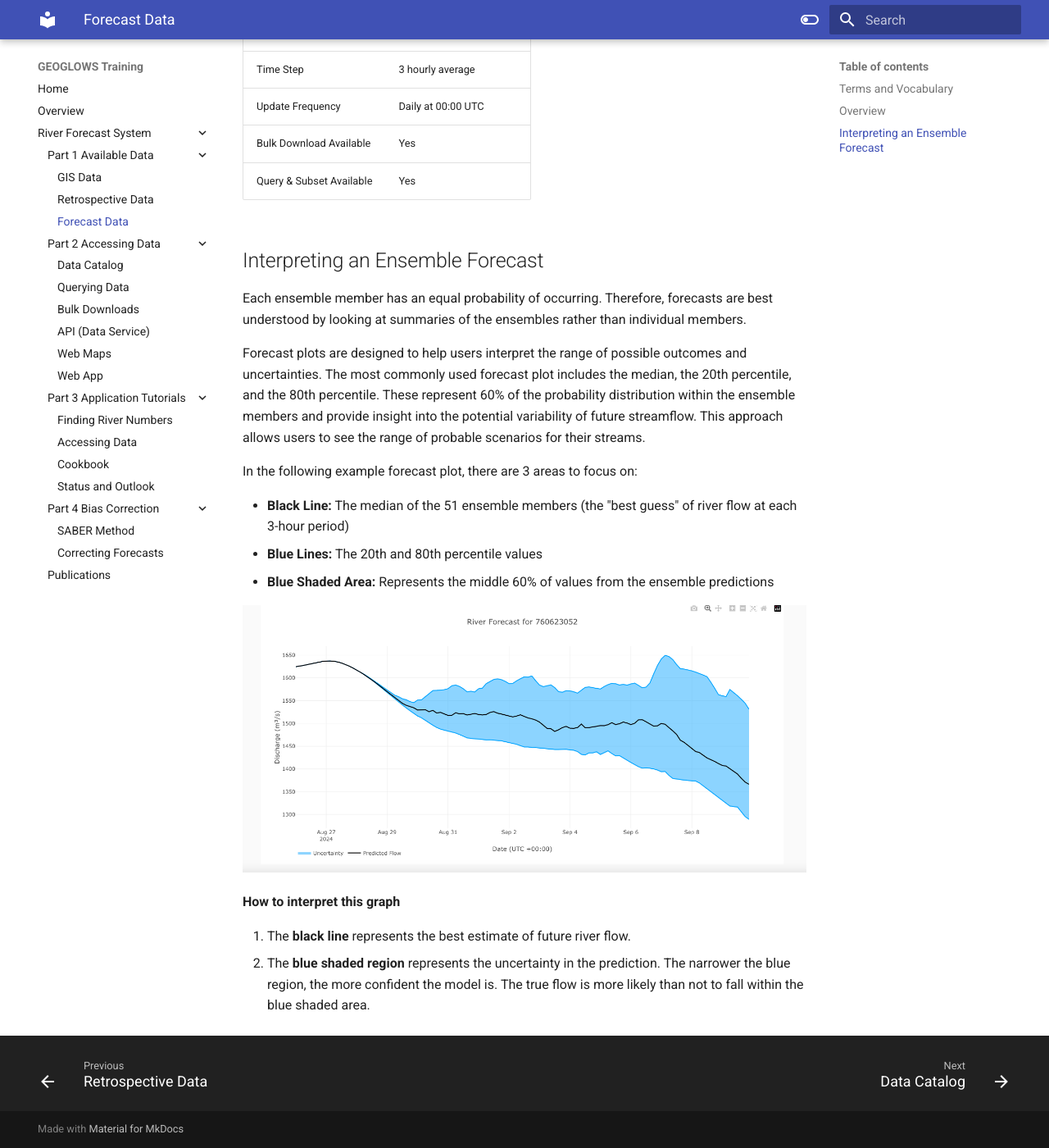
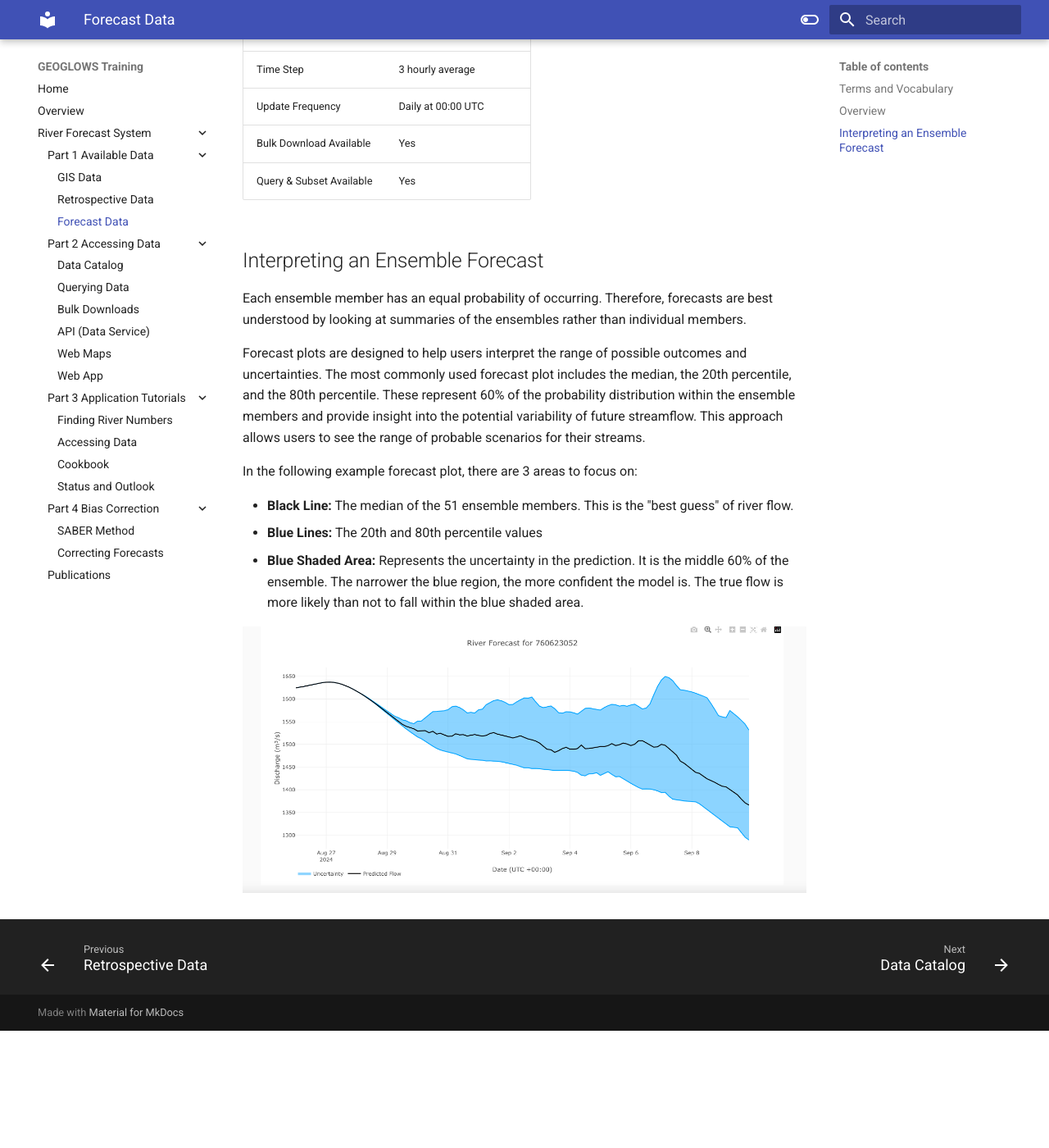
Before and after one commit to geoglows/training.geoglows.org, an MkDocs documentation site: the page built from docs/rfs/datasets/forecast.md, in a window 1280 px wide and 1400 px high, scrolled down 1290 px. Shown: the whole window at 82% size. Built offline with MkDocs 1.6.1 and Material for MkDocs 9.7.7, drawn with Linux system fonts in a browser that asks for light colours; after the commit the page ends 2547 px from its top, so only the background shows below that.

Commit message:
consolidate bullet points

```diff
--- a/docs/rfs/datasets/forecast.md
+++ b/docs/rfs/datasets/forecast.md
@@ -41,14 +41,9 @@ insight into the potential variability of future streamflow. This approach allow
 
 In the following example forecast plot, there are 3 areas to focus on:
 
-- **Black Line:** The median of the 51 ensemble members (the "best guess" of river flow at each 3-hour period)
+- **Black Line:** The median of the 51 ensemble members. This is the "best guess" of river flow.
 - **Blue Lines:** The 20th and 80th percentile values
-- **Blue Shaded Area:** Represents the middle 60% of values from the ensemble predictions
+- **Blue Shaded Area:** Represents the uncertainty in the prediction. It is the middle 60% of the ensemble. The narrower the blue region, the more
+  confident the model is. The true flow is more likely than not to fall within the blue shaded area.
 
 ![image](../../static/images/img8.png)
-
-**How to interpret this graph**
-
-1. The **black line** represents the best estimate of future river flow.
-2. The **blue shaded region** represents the uncertainty in the prediction. The narrower the blue region, the more confident the model is. The true
-   flow is more likely than not to fall within the blue shaded area.
```
